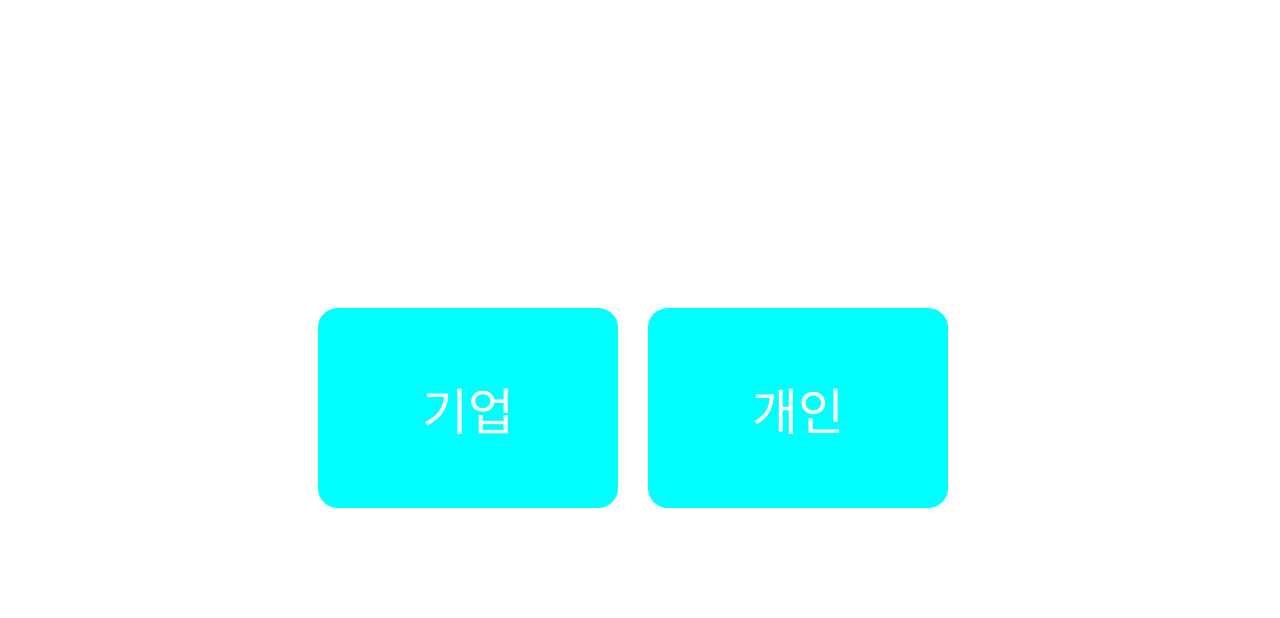
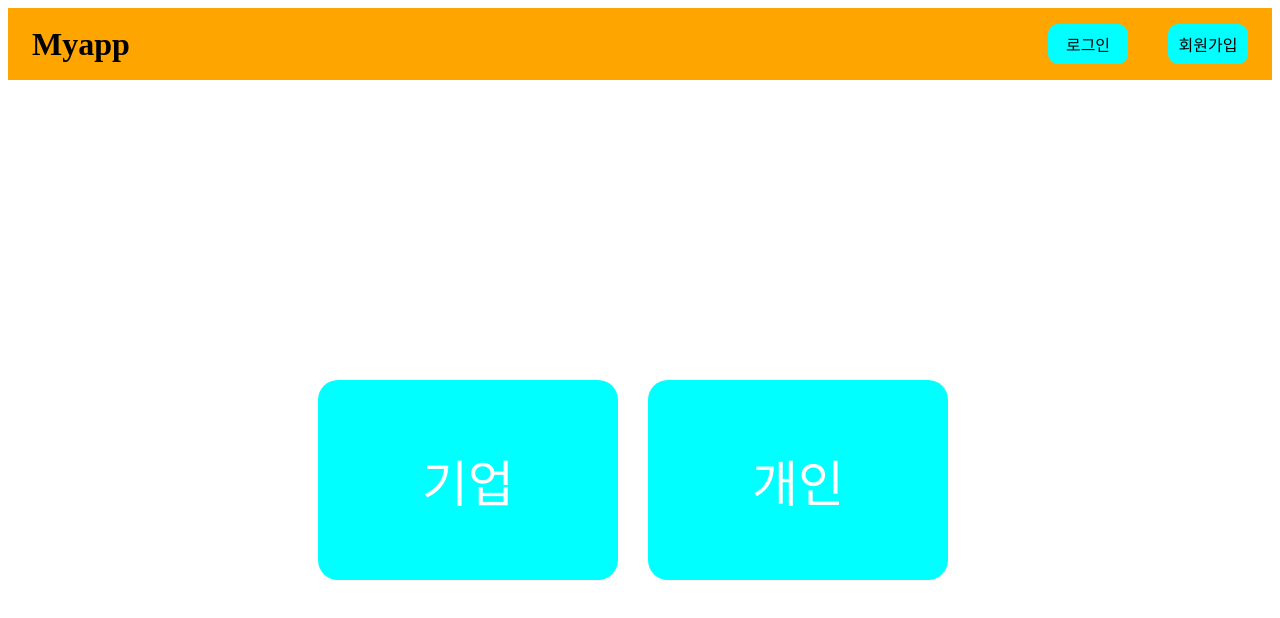
Before and after one commit to GDSC-Insight/Frontend, a React (Vite) app: page /signupselect in a window 1280 px wide. Shown: the top 618 px of the page. Built offline with nearby package versions, Linux system fonts and the light colour scheme.

Commit message:
헤더 로그인 회원가입 마이페이지 로그아웃 버튼 및 토큰작업완료

```diff
--- a/package.json
+++ b/package.json
@@ -13,6 +13,7 @@
     "@types/react-router-dom": "^5.3.3",
     "axios": "^1.7.7",
     "react": "^18.3.1",
+    "react-cookie": "^7.2.2",
     "react-dom": "^18.3.1",
     "react-router-dom": "^6.27.0",
     "styled-components": "^6.1.13"
--- /dev/null
+++ b/src/layout/Header.css
@@ -0,0 +1,31 @@
+.header-title {
+    font-size: 2rem;
+    font-weight: bold;
+}
+
+.clickbutton-box {
+    display: flex;
+    justify-content: space-between;
+    width: 200px;
+    height: 100%;
+}
+
+.signin-button {
+    display: flex;
+    justify-content: center;
+    align-items: center;
+    width: 80px;
+    height: 40px;
+    background-color: aqua;
+    border-radius: 10px;
+}
+
+.signup-button {
+    display: flex;
+    justify-content: center;
+    align-items: center;
+    width: 80px;
+    height: 40px;
+    background-color: aqua;
+    border-radius: 10px;
+}
--- a/src/layout/Header.tsx
+++ b/src/layout/Header.tsx
@@ -1,9 +1,68 @@
 import styled from "styled-components";
+import './Header.css'
+import { useNavigate } from "react-router-dom";
+import { useCookies } from "react-cookie";
 
 const Header = () => {
+
+  const [cookies, setCookie, removeCookies] = useCookies(['userToken','corporationToken']);
+
+  const navigator = useNavigate();
+
+  const onlogoutButtonClickHandler = () => {
+    removeCookies('userToken');
+    removeCookies('corporationToken');
+    navigator('/')
+  };
+
+  const onTitleClickHandler = () => {
+    navigator('/')
+  };
+
+  const onSingInButtonClickHnadler = () => {
+    navigator('/authselect')
+  };
+
+  const onSingUpButtonClickHnadler = () => {
+    navigator('/signupselect')
+  };
+
+  const onUserMypageButtonClickHnadler = () => {
+    navigator('/userMypage')
+  };
+
+  const onCorporMypageButtonClickHnadler = () => {
+    navigator('/corporMypage')
+  };
+
+
   return (
     <StyledHeader>
-      <Title>My App</Title>
+      <div className="header-title" onClick={onTitleClickHandler}>Myapp</div>
+      {!cookies.userToken && !cookies.corporationToken && <div className="clickbutton-box">
+        <div className="signin-button" onClick={onSingInButtonClickHnadler}>
+          <div>로그인</div>
+        </div>
+        <div className="signup-button" onClick={onSingUpButtonClickHnadler}>
+          <div>회원가입</div>
+        </div>
+      </div>}
+      {cookies.userToken && <div className="clickbutton-box">
+        <div className="signin-button" onClick={onUserMypageButtonClickHnadler}>
+          <div>마이페이지</div>
+        </div>
+        <div className="signup-button" onClick={onlogoutButtonClickHandler}>
+          <div>로그아웃</div>
+        </div>
+      </div>}
+      {cookies.corporationToken && <div className="clickbutton-box">
+        <div className="signin-button" onClick={onCorporMypageButtonClickHnadler}>
+          <div>마이페이지</div>
+        </div>
+        <div className="signup-button" onClick={onlogoutButtonClickHandler}>
+          <div>로그아웃</div>
+        </div>
+      </div>}
     </StyledHeader>
   );
 };
@@ -17,9 +76,5 @@ const StyledHeader = styled.header`
   display: flex;
   justify-content: space-between;
   align-items: center;
+  position: sticky;
 `;
-
-const Title = styled.h1`
-  font-size: 2rem;
-  font-weight: bold;
-`;
--- a/src/pages/auth/userauth/UserAuth.tsx
+++ b/src/pages/auth/userauth/UserAuth.tsx
@@ -2,6 +2,7 @@ import React, { ChangeEvent, useEffect, useState } from 'react'
 import './UserAuth.css'
 import InputBox from '../../../components/inputbox'
 import { useNavigate } from 'react-router-dom';
+import FilterButton from '../../../components/filterbutton';
 
 export default function UserAuth() {
 
--- a/src/pages/signup/signupselect/SignUpSelect.tsx
+++ b/src/pages/signup/signupselect/SignUpSelect.tsx
@@ -7,7 +7,7 @@ export default function SignUpSelect() {
   const navigator = useNavigate();
 
   const onClickCoporation = () => {
-    navigator("/corporationsignup")
+    navigator("/coporationsignup")
   }
 
   const onClickUser = () => {
--- a/src/router.tsx
+++ b/src/router.tsx
@@ -39,8 +39,6 @@ const router = createBrowserRouter([
         path: "/corporationauth",
         element: <CoporationAuth />,
       },
-    ],
-  },
       {
         path: "/authselect",
         element: <AuthSelect/>
@@ -65,6 +63,9 @@ const router = createBrowserRouter([
         path: "/coporationsignup",
         element: <CoporationSignUp/>
       },
+    ],
+  },
+
 ]);
 
 export default router;
```
Also changed, not shown: 1 other file (tests, documents, lock files or other folders). Lines whose indentation alone changed are shown as unchanged.
